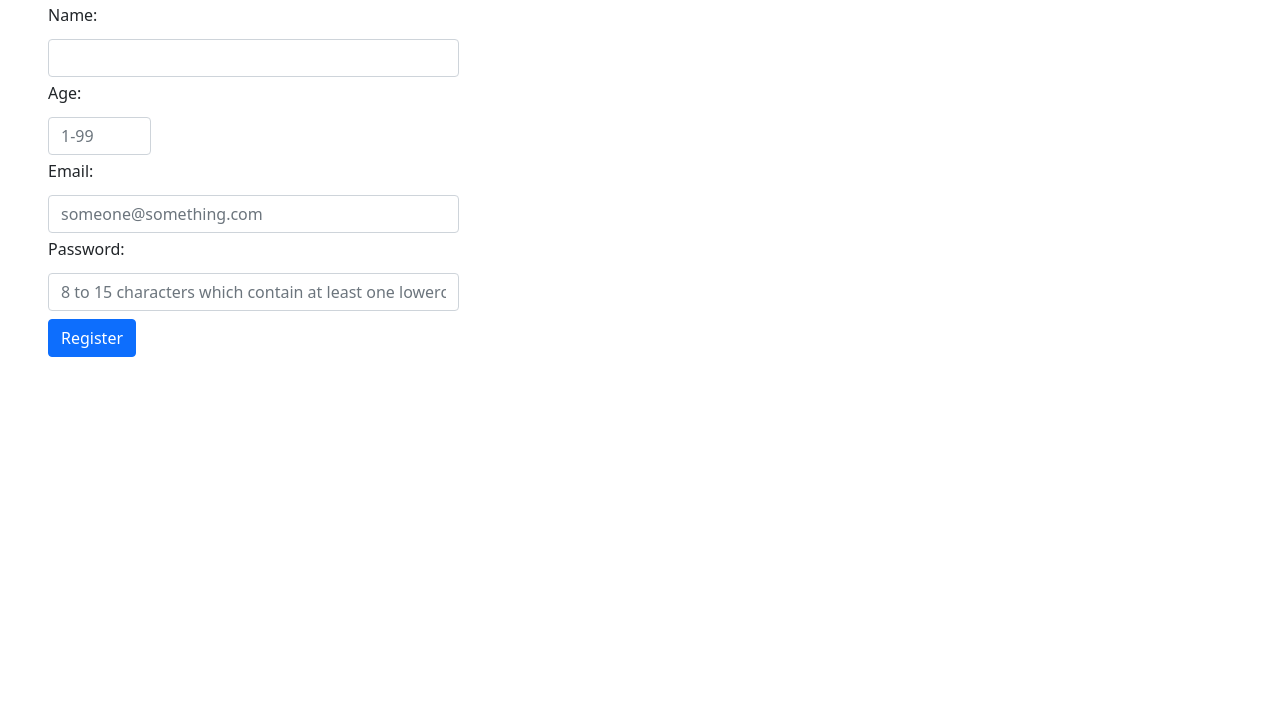
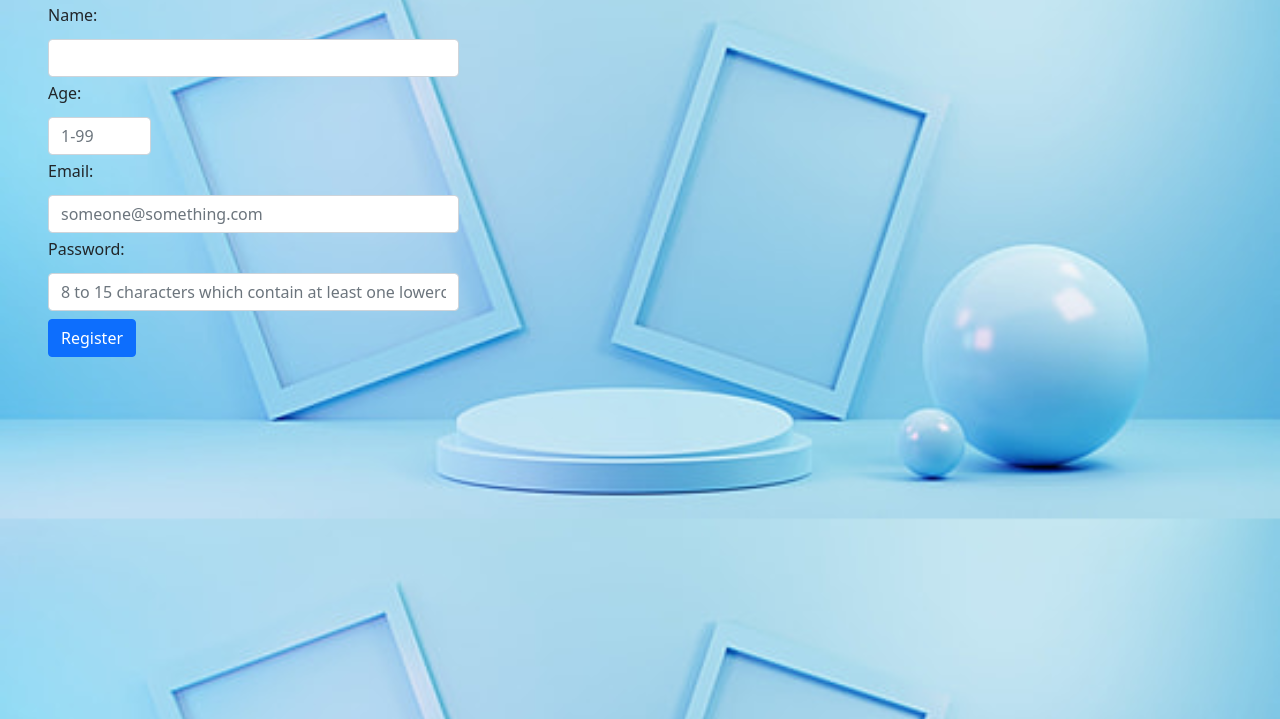
Before and after one commit to coder-gamer23/GUVI-TASK, a plain HTML site: page index.html in a window 1280 px wide. Shown: the part 81-800 px from the top of the page. Drawn offline with nearby package versions, Linux system fonts and the light colour scheme.

Commit message:
Update style.css

```diff
--- a/style.css
+++ b/style.css
@@ -1,4 +1,7 @@
-.body{
+body{
+    background-image: url('p.jpg');
+    opacity:1;
+    background-size: cover;
     overflow-x: scroll;
     overflow-y: scroll;
 }
```
